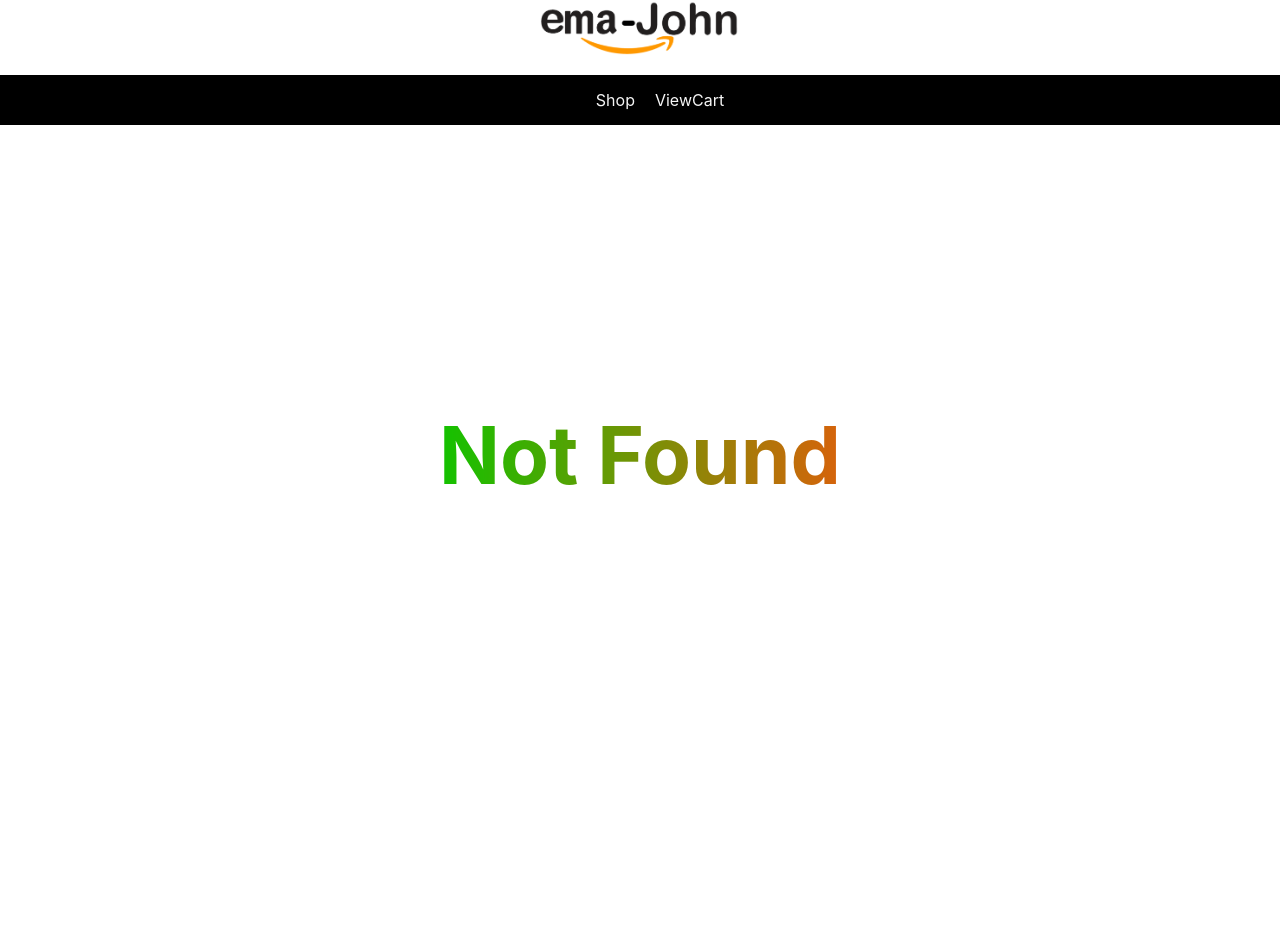
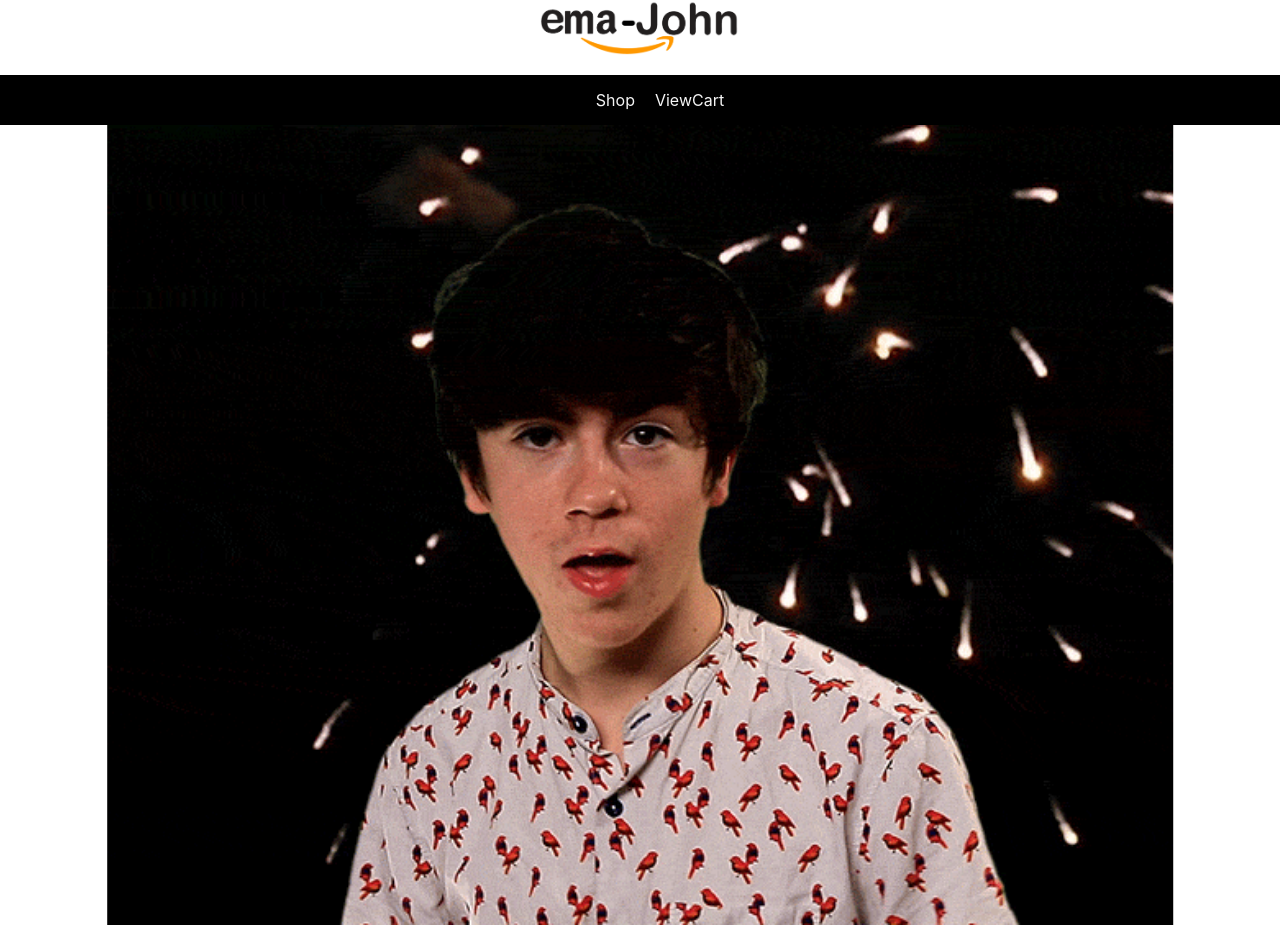
Before and after one commit to mdibuhossain/E_BAZAR, a React (Create React App) app: page /complete-order in a window 1280 px wide. Before the commit this address had no page. Before the commit the page ends 800 px from the top, so only its background shows below. Built offline with nearby package versions, Linux system fonts and the light colour scheme.

Commit message:
complete order page added

```diff
--- a/src/App.js
+++ b/src/App.js
@@ -1,5 +1,6 @@
 import { BrowserRouter, Switch, Route } from 'react-router-dom';
 import './App.css';
+import CompleteOrder from './components/CompleteOrder/CompleteOrder';
 import Header from './components/Header/Header';
 import Notfound from './components/NotFound/Notfound';
 import Shope from './components/Shope/Shope';
@@ -20,6 +21,9 @@ function App() {
           <Route path="/view-cart">
             <ViewCart />
           </Route>
+          <Route path="/complete-order">
+            <CompleteOrder />
+          </Route>
           <Route path="*">
             <Notfound />
           </Route>
--- a/src/components/Cart/Cart.js
+++ b/src/components/Cart/Cart.js
@@ -2,7 +2,9 @@ import React from 'react';
 import './Cart.css';
 
 const Cart = (props) => {
-    const { cart, purchaseHandler } = props;
+    const { cart } = props;
+    const CartButton = props.children;
+    console.log(CartButton);
     let totalOrder = 0;
     let totalPrice = 0;
     let shipping = 0;
@@ -52,7 +54,7 @@ const Cart = (props) => {
                 </tbody>
                 <tfoot>
                     <tr>
-                        <td colSpan="6"><button onClick={purchaseHandler} className="regularBtn">Purchase</button></td>
+                        <td colSpan="6">{CartButton}</td>
                     </tr>
                 </tfoot>
             </table>
--- /dev/null
+++ b/src/components/CompleteOrder/CompleteOrder.css
@@ -0,0 +1,13 @@
+.complete-order-container{
+    height: 100vh;
+    width: 100vw;
+    position: relative;
+}
+.smile-img{
+    width: auto;
+    height: 100%;
+    position: absolute;
+    left: 50%;
+    top: 50%;
+    transform: translate(-50%, -50%);
+}
--- /dev/null
+++ b/src/components/CompleteOrder/CompleteOrder.js
@@ -0,0 +1,13 @@
+import React from 'react';
+import './CompleteOrder.css';
+import img from '../../images/giphy.gif';
+
+const CompleteOrder = () => {
+    return (
+        <div className="complete-order-container">
+            <img src={img} alt="order complete" className="smile-img" />
+        </div>
+    );
+};
+
+export default CompleteOrder;
--- a/src/components/Shope/Shope.js
+++ b/src/components/Shope/Shope.js
@@ -5,7 +5,7 @@ import Cart from '../Cart/Cart';
 import Product from '../Product/Product';
 import { addToDb, clearTheCart, getStoredCart } from '../../utilities/fakedb';
 import './Shope.css';
-import { NavLink } from 'react-router-dom';
+import { NavLink, useHistory } from 'react-router-dom';
 
 const shoppingCart = <FontAwesomeIcon icon={faShoppingCart} />
 
@@ -63,10 +63,12 @@ const Shope = () => {
         setItemPrice(product.price);
         addToDb(product.key);
     }
+    const history = useHistory();
 
-    const purchaseHandler = () => {
-        clearTheCart();
-        setCart([]);
+    const visitReviewHandler = () => {
+        history.push("/view-cart");
+        // clearTheCart();
+        // setCart([]);
     }
 
     return (
@@ -86,7 +88,9 @@ const Shope = () => {
                     }
                 </div>
                 <div>
-                    <Cart purchaseHandler={purchaseHandler} cart={cart}></Cart>
+                    <Cart cart={cart}>
+                        <button onClick={visitReviewHandler} className="regularBtn">Review Order</button>
+                    </Cart>
                 </div>
             </div>
         </div>
--- a/src/components/ViewCart/ViewCart.js
+++ b/src/components/ViewCart/ViewCart.js
@@ -1,3 +1,4 @@
+import { useHistory } from 'react-router';
 import { clearTheCart, deleteFromDb } from '../../utilities/fakedb';
 import Cart from '../Cart/Cart';
 import CartProductList from '../CartProductList/CartProductList';
@@ -7,7 +8,10 @@ import useProducts from '../Hooks/useProduct';
 const ViewCart = () => {
     const [products, setProducts] = useProducts();
     const [cart, setCart] = useCart(products);
+    const history = useHistory();
     const purchaseHandler = () => {
+        if (cart.length)
+            history.push("/complete-order");
         clearTheCart();
         setCart([]);
     }
@@ -25,7 +29,9 @@ const ViewCart = () => {
                     }
                 </div>
                 <div>
-                    <Cart cart={cart} purchaseHandler={purchaseHandler} />
+                    <Cart cart={cart}>
+                        <button onClick={purchaseHandler} className="regularBtn">Purchase</button>
+                    </Cart>
                 </div>
             </div>
         </div>
```
Also changed, not shown: src/images/giphy.gif (added).
